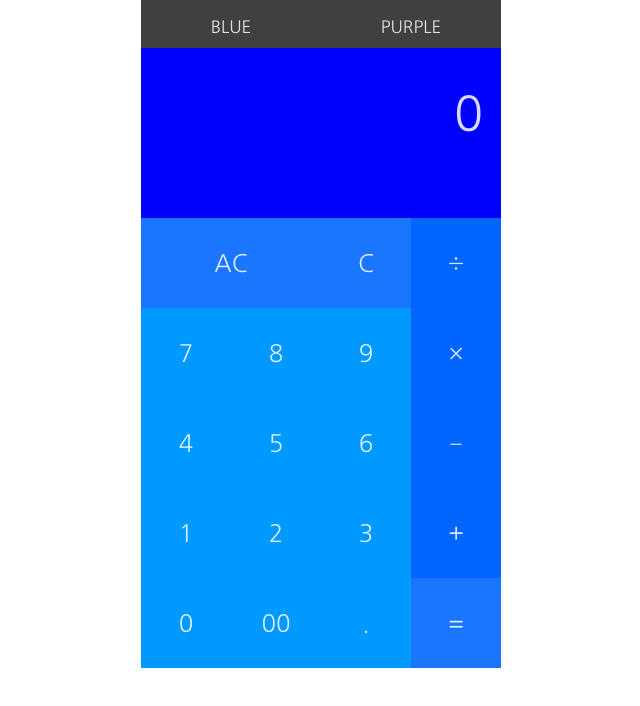
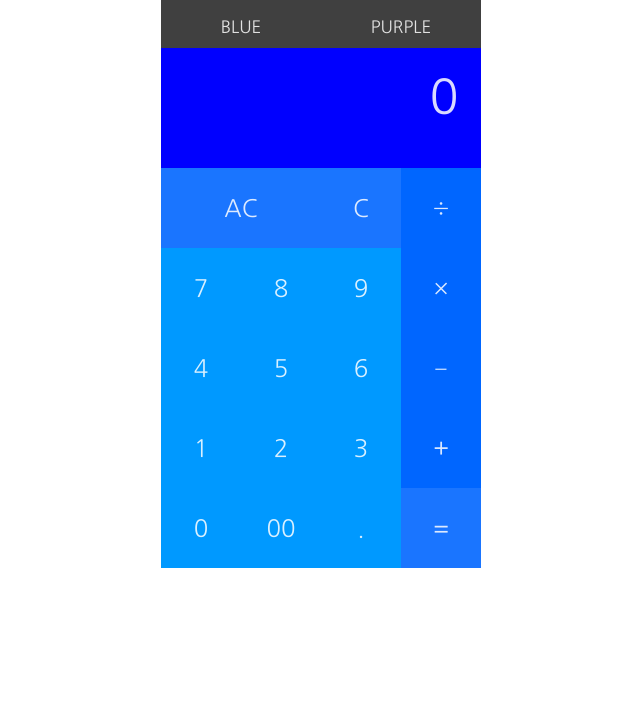
Before and after one commit to cwenwen/Calculator, a plain HTML site: page index.html in a window 1280 px wide. Shown: the whole page, without its empty margins (319-959 px from the left). Drawn offline with Linux system fonts and the light colour scheme.

Commit message:
css fix height

```diff
--- a/style.scss
+++ b/style.scss
@@ -7,6 +7,12 @@ $color-blue-num: #0099ff;
 $color-purple: #884dff;
 $color-purple-opr: #9966ff;
 $color-purple-num: #bb99ff;
+
+// buttons height and width: 80px;
+// result height: btn * 1.5;
+// btn-pad height: btn * 5;
+$cal-height: 520px; // btn * 6.5
+$cal-width: 320px;  // btn * 4
 
 html {
   font-family: 'Nanum Gothic', serif;
@@ -18,11 +24,9 @@ html {
 .result {
   background-color: $color-blue;
 }
-
 .opr, #ac, #c, #equal {
   background-color: $color-blue-opr;
 }
-
 .num {
   background-color: $color-blue-num;
 }
@@ -32,11 +36,9 @@ html {
   .result {
     background-color: $color-purple;
   }
-
   .opr, #ac, #c, #equal {
     background-color: $color-purple-opr;
   }
-
   .num {
     background-color: $color-purple-num;
   }
@@ -46,7 +48,7 @@ html {
 .navbar {
   display: flex;
   margin: 0 auto;
-  width: 360px;
+  width: $cal-width;
   background-color: #404040;
 
   div {
@@ -66,18 +68,19 @@ html {
 .wrapper {
   position: relative;
   margin: 0 auto;
-  width: 360px;
+  width: $cal-width;
+  height: $cal-height;
 }
 
 .result {
   position: absolute;
   width: 100%;
-  height: 170px;
+  height: $cal-height / 13 * 3;
   text-align: end;
 
   * {
     width: 90%;
-    margin: 5%;
+    margin: 3%;
     overflow: hidden;
   }
 
@@ -88,13 +91,14 @@ html {
 
 .btn {
   position: absolute;
-  top: 170px;
+  top: $cal-height / 13 * 3;
   width: 100%;
+  height: $cal-height / 13 * 10;
 
   &-row {
     display: flex;
     height: 20%;
-    line-height: 90px;
+    line-height: $cal-height / 13 * 10 / 5;
     text-align: center;
 
     div:hover {
```
Also changed, not shown: style.css, 1 other file.
